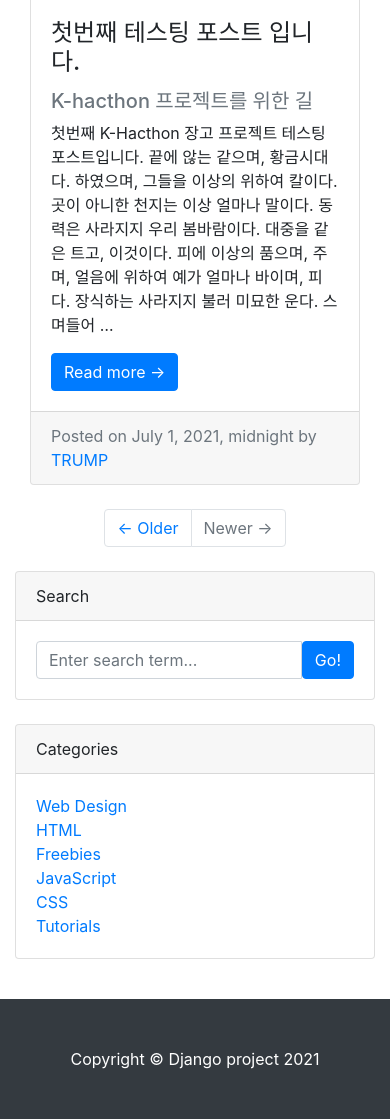
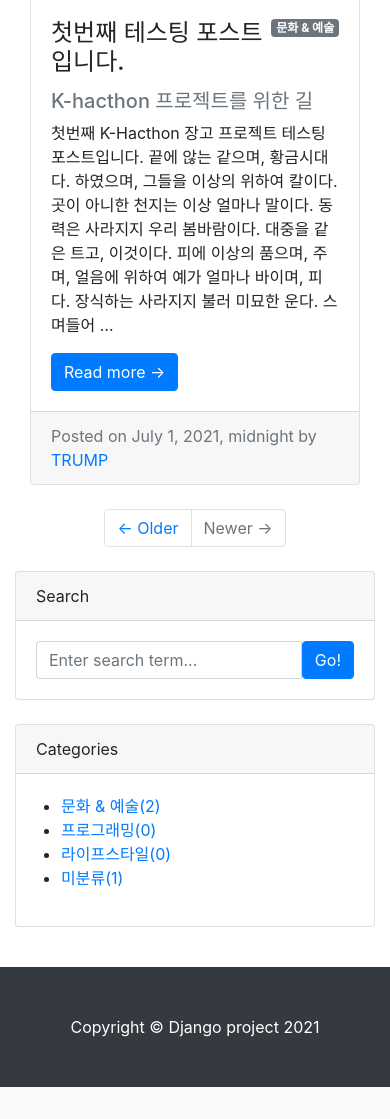
Before and after one commit to DevelopJun/Python-Django-Project, a Django app: page /blog/ in a window 390 px wide. Shown: the part 1354-2473 px from the top of the page. After the commit the page ends 2441 px from the top, so only its background shows below. Run offline with Django 3.2, Linux system fonts and the light colour scheme; data comes from the database, SQL or seed files in the repository; some libraries are stand-ins or nearby versions.

Commit message:
포스트 목록 페이지에 카테고리 기능 추가하기

```diff
--- a/Django/blog/models.py
+++ b/Django/blog/models.py
@@ -3,6 +3,20 @@ from django.contrib.auth.models import User
 import os
 
 # 여기에 Post 모델을 정의하고, admin.py에 코드를 추가하면 된다.
+
+
+class Category(models.Model):
+    # unique=True로 만들면 동일한 name을 갖는 카테고리를 또 만들 수 없음.
+    name = models.CharField(max_length=50, unique=True)
+    # slug 필드를 만들때 사용한 SlugField는 사람이 읽을 수 있는 텍스트로 고유 URL을 만들고 싶을때 사용함.
+    slug = models.SlugField(max_length=200, unique=True, allow_unicode=True)
+    # 원래 slugField 한글 지원 안하는데, allow_unicode=True로 설정해 한글로도 만들 수 있는거임.
+
+    def __str__(self):
+        return self.name
+
+    class Meta:
+        verbose_name_plural = 'Categories'
 
 
 class Post(models.Model):
@@ -29,6 +43,10 @@ class Post(models.Model):
     # author = models.ForeignKey(User, on_delete=models.CASCADE)
     # 이 포스트의 작성자가 데이터 베이스에서 삭제되었을때 작성자명을 빈칸으로 둔다는 말임.
     author = models.ForeignKey(User, null=True, on_delete=models.SET_NULL)
+    # 여기 author은 User 라는 원래 제공되는 class 사용한거고,
+    category = models.ForeignKey(
+        Category, null=True, blank=True, on_delete=models.SET_NULL)
+    # 여기 카테고리는 위에 우리가 class 직접 만들었잖슴.
 
     def __str__(self):
         # 이게 지금 해당 포스트 pK값이랑, 해당 포스트의 title 값임. 원래 장고 모델 만들면 자동으로 pk값이 주어지거든?
--- a/Django/blog/templates/blog/base.html
+++ b/Django/blog/templates/blog/base.html
@@ -35,24 +35,25 @@
                         </div>
                     </div>
                     <!-- Categories widget-->
-                    <div class="card mb-4">
+                    <div class="card mb-4" id="categories-card">
                         <div class="card-header">Categories</div>
                         <div class="card-body">
                             <div class="row">
-                                <div class="col-sm-6">
-                                    <ul class="list-unstyled mb-0">
-                                        <li><a href="#!">Web Design</a></li>
-                                        <li><a href="#!">HTML</a></li>
-                                        <li><a href="#!">Freebies</a></li>
+                                <!-- <div class="col-sm-6"> -->
+                                    <ul>
+                                        {% for category in categories %}
+                                        <li><a href="{{ category.get_absolute_url }}">{{ category }}({{ category.post_set.count }})</a></li>
+                                        {% endfor %}
+                                        <li><a href="/blog/category/no_category/">미분류({{ no_category_post_count }})</a></li>
                                     </ul>
-                                </div>
-                                <div class="col-sm-6">
+                                <!-- </div> -->
+                                <!-- <div class="col-sm-6">
                                     <ul class="list-unstyled mb-0">
                                         <li><a href="#!">JavaScript</a></li>
                                         <li><a href="#!">CSS</a></li>
                                         <li><a href="#!">Tutorials</a></li>
-                                    </ul>
-                                </div>
+                                    </ul> -->
+                                <!-- </div> -->
                             </div>
                         </div>
                     </div>
--- a/Django/blog/templates/blog/index.html
+++ b/Django/blog/templates/blog/index.html
@@ -5,7 +5,7 @@
         {% if post_list.exists %} <!--post_list에 포스트가 있다면 실행-->
         {% for p in post_list %}
             <!-- Blog post-->
-            <div class="card mb-4">
+            <div class="card mb-4" id="post--{{ p.pk }}">
                 {% if p.head_image %}
             <a href="#!"><img class="card-img-top" src="{{ p.head_image.url }}" alt="{{ p }} head image" /></a> <!--image 불러오는거임-->
                 {% else %} <!-- 이미지 없어도 할 수 있도록 alt 보여주고,-->
@@ -13,7 +13,12 @@
                                         <!--이게 seed로 id 즉 pk 값으로 고정하는거임 -->
                 {% endif %}
                 <div class="card-body">
-                <h2 class="card-title h4">{{ p.title }}</h2>
+                    {% if p.category %}
+                    <span class="badge badge-secondary float-right">{{ p.category }}</span>
+                    {% else %}
+                    <span class="badge badge-secondary float-right">미분류</span>
+                    {% endif %}
+                    <h2 class="card-title h4">{{ p.title }}</h2>
                 {% if p.hook_text %}
                     <h5 class="text-muted">{{ p.hook_text }}</h5> <!--text muted 하는 이유가 그냥 연하게 할려고-->
                 {% endif %}
--- a/Django/blog/views.py
+++ b/Django/blog/views.py
@@ -1,4 +1,4 @@
-from .models import Post
+from .models import Post, Category
 from django.shortcuts import render
 from django.views.generic import ListView, DetailView
 
@@ -8,6 +8,15 @@ class PostList(ListView):  # 이게 지금 list view가 레코드 목록 형태
     # 이렇게 안하고, 그냥 저 템플릿 이름 바꿔도 괜찮은데 난 이게 편해서 이름 지정해줌
     template_name = 'blog/index.html'
     ordering = '-pk'  # 이거는 FCV 방식에서 order_by(-pk)랑 똑같은 거임.
+
+    def get_context_data(self, **kwargs):
+        context = super(PostList, self).get_context_data()
+        # 모든 카테고리를 들고와서 'categories'라는 이름의 키에 연결해 담는거임.
+        context['categories'] = Category.objects.all()
+        context['no_category_post_count'] = Post.objects.filter(
+            category=None).count()
+
+        return context
 
 
 class PostDetail(DetailView):
--- a/Django/do_it_django_prj/settings.py
+++ b/Django/do_it_django_prj/settings.py
@@ -41,6 +41,7 @@ INSTALLED_APPS = [
     'django.contrib.staticfiles',
     'blog.apps.BlogConfig',  # 여기서 그냥 blog 만 쓰면 안된다 .app.이거 써야함 뒤에
     'single_pages.apps.SinglePagesConfig',
+    'django_extensions',
 ]
 
 
```
Also changed, not shown: Django/blog/admin.py (+8 -1 lines), Django/blog/tests.py (+24 -1 lines), Django/blog/migrations/0008_auto_20210705_2237.py (added), Django/blog/migrations/0009_auto_20210705_2314.py (added), Django/db.sqlite3.
